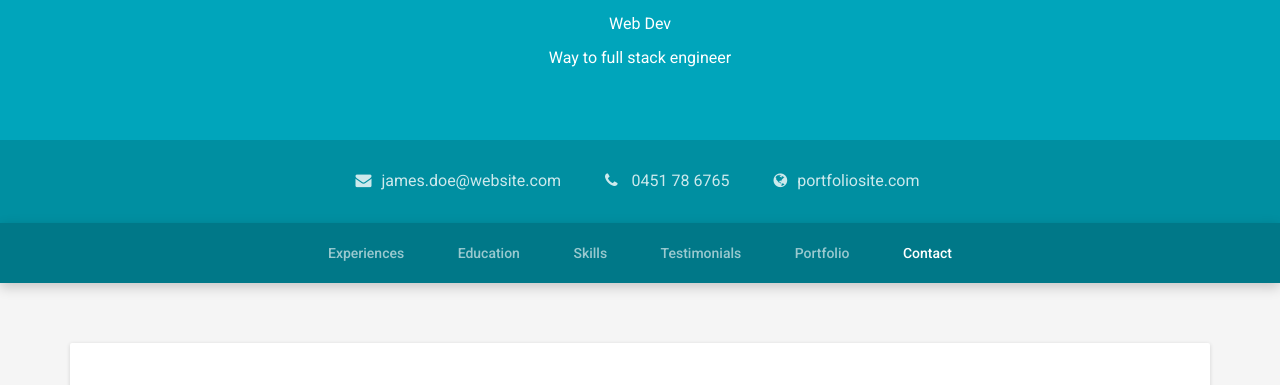
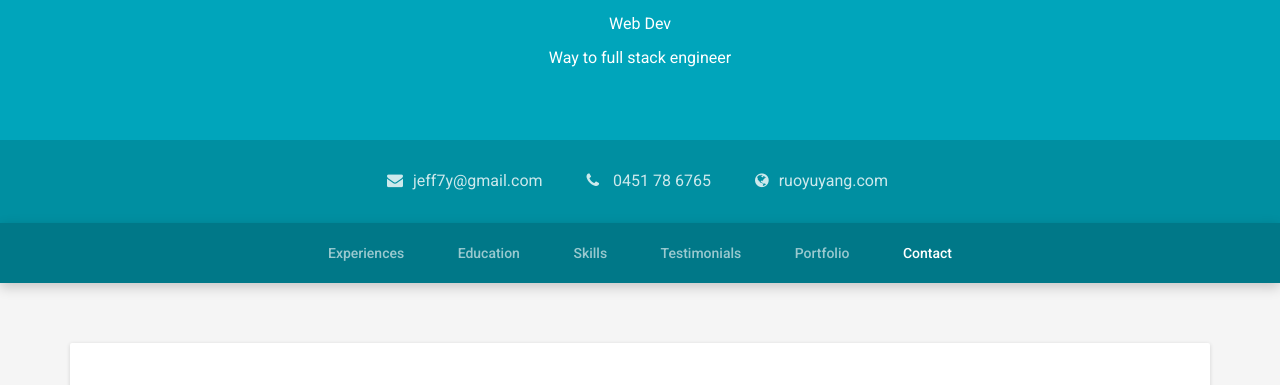
Before and after one commit to Ryy2737/richardyoungsyd.github.io, a plain HTML site: page index.html in a window 1280 px wide. Shown: the part 403-788 px from the top of the page. Drawn offline with Linux system fonts and the light colour scheme.

Commit message:
Index page update

```diff
--- a/index.html
+++ b/index.html
@@ -27,7 +27,7 @@
 <header class="header">
 	<div class="top-bar container-fluid">
 		<div class="actions">
-			<a class="btn hidden-xs" href="mailto:someone@example.com"><i class="fa fa-paper-plane" aria-hidden="true"></i> Hire Me</a>
+			<a class="btn hidden-xs" href="mailto:jeff7y@gmail.com"><i class="fa fa-paper-plane" aria-hidden="true"></i> Hire Me</a>
 			<a class="btn" href="#"><i class="fa fa-download" aria-hidden="true"></i> Download My Resume</a>
 		</div><!--//actions-->
 		<ul class="social list-inline">
@@ -54,9 +54,9 @@
 	<div class="contact-info">
 		<div class="container text-center">
 			<ul class="list-inline">
-				<li class="email"><i class="fa fa-envelope"></i><a href="mailto:someone@example.com">james.doe@website.com</a></li>
+				<li class="email"><i class="fa fa-envelope"></i><a href="mailto:jeff7y@gmail.com">jeff7y@gmail.com</a></li>
 				<li><i class="fa fa-phone"></i> <a href="tel: 0123456789">0451 78 6765</a></li>
-				<li class="website"><i class="fa fa-globe"></i><a href="#" target="_blank">portfoliosite.com</a></li>
+				<li class="website"><i class="fa fa-globe"></i><a href="#" target="_blank">ruoyuyang.com</a></li>
 			</ul>
 		</div><!--//container-->
 	</div><!--//contact-info-->
@@ -430,7 +430,7 @@
 					<li><i class="fa fa-check" aria-hidden="true"></i> UI development</li>
 					<li><i class="fa fa-check" aria-hidden="true"></i> UX prototyping</li>
 				</ul>
-				<p>Drop me a line at <a href="mailto:someone@example.com">jeff7y@gmail.com</a> or call me at <a href="tel:01234567890">0123 456 7890</a></p>
+				<p>Drop me a line at <a href="mailto:jeff7y@gmail.com">jeff7y@gmail.com</a> or call me at <a href="tel:0451786765">0451786765</a></p>
 				<ul class="social list-inline">
 					<li><a href="#"><i class="fa fa-linkedin" aria-hidden="true"></i></a></li>
 					<li><a href="#"><i class="fa fa-twitter" aria-hidden="true"></i></a></li>
```
Also changed, not shown: 4 other files.
